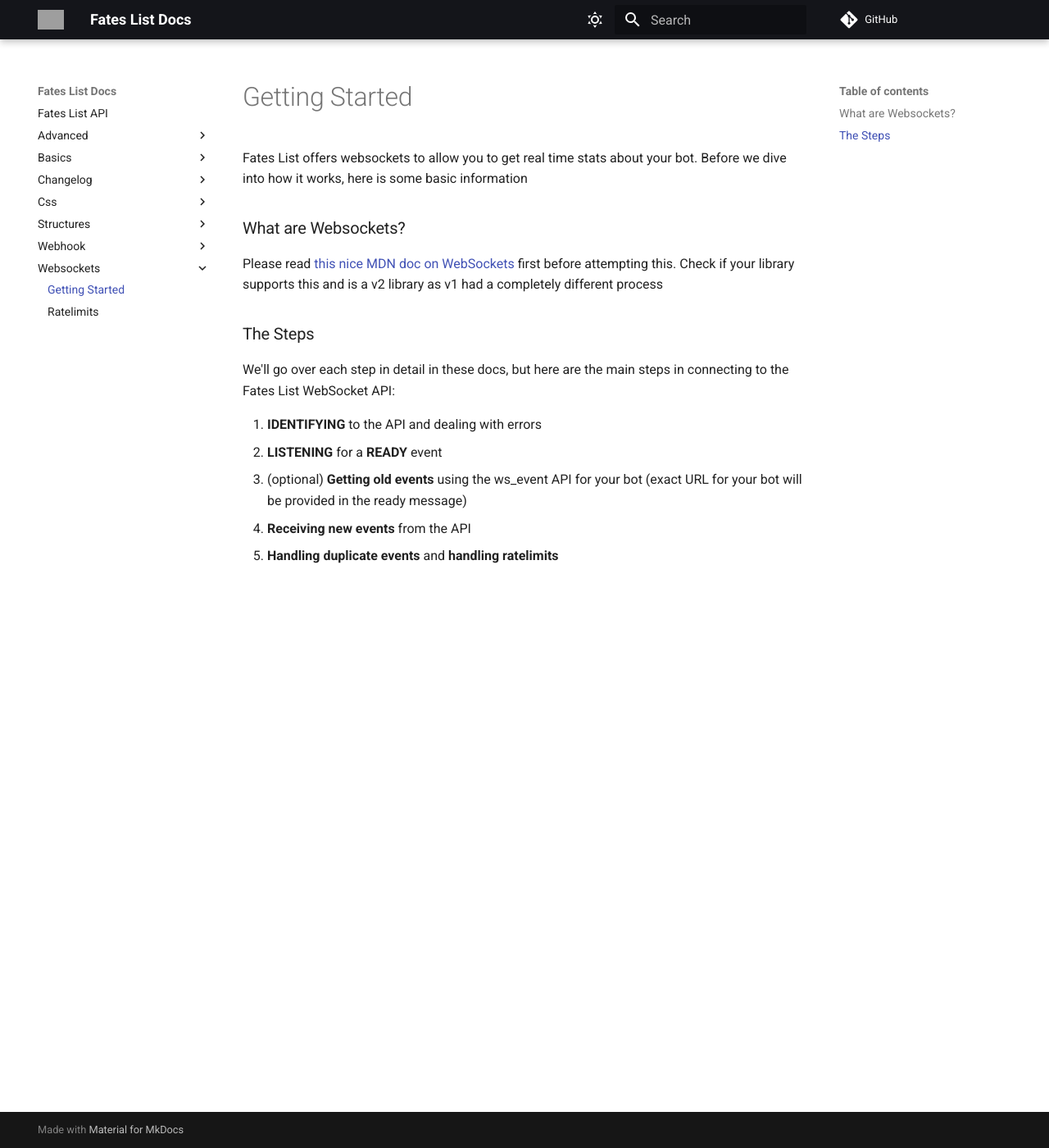
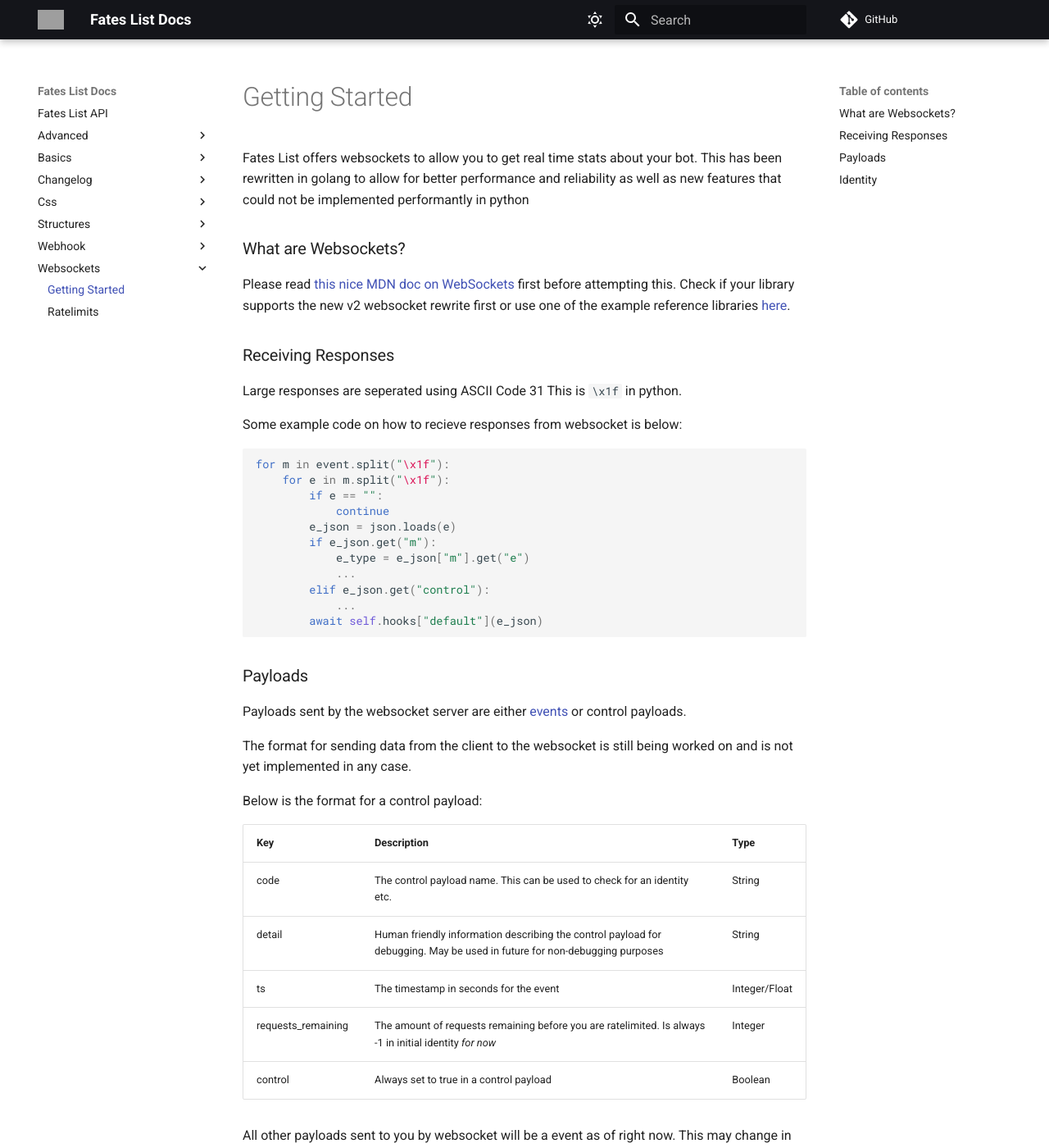
Before and after one commit to Fates-List-Archive/apidocs, an MkDocs documentation site: the page built from docs/websockets/getting-started.md, in a window 1280 px wide and 1400 px high. Shown: the whole window at 82% size. Built offline with MkDocs 1.6.1 and Material for MkDocs 9.7.7, drawn with Linux system fonts in a browser that asks for light colours; comment, search, counter and statistics services are not loaded; some of the changed text lies outside the part shown.

Commit message:
add new ws docs

````diff
--- a/docs/websockets/getting-started.md
+++ b/docs/websockets/getting-started.md
@@ -1,17 +1,59 @@
 # Getting Started
 
-Fates List offers websockets to allow you to get real time stats about your bot. Before we dive into how it works, here is some basic information
+Fates List offers websockets to allow you to get real time stats about your bot. This has been rewritten in golang to allow for better performance and reliability as well as new features that could not be implemented performantly in python
 
 ### What are Websockets?
 
-Please read [this nice MDN doc on WebSockets](https://developer.mozilla.org/en-US/docs/Web/API/WebSockets_API) first before attempting this. Check if your library supports this and is a v2 library as v1 had a completely different process
+Please read [this nice MDN doc on WebSockets](https://developer.mozilla.org/en-US/docs/Web/API/WebSockets_API) first before attempting this. Check if your library supports the new v2 websocket rewrite first or use one of the example reference libraries [here](https://github.com/Fates-List/FatesList/tree/main/data/snowfall/info).
 
-### The Steps
+### Receiving Responses
 
-We'll go over each step in detail in these docs, but here are the main steps in connecting to the Fates List WebSocket API:
+Large responses are seperated using ASCII Code 31 This is ``\x1f`` in python.
 
-1. **IDENTIFYING** to the API and dealing with errors
-2. **LISTENING** for a **READY** event
-3. (optional) **Getting old events** using the ws_event API for your bot (exact URL for your bot will be provided in the ready message)
-4. **Receiving new events** from the API
-5. **Handling duplicate events** and **handling ratelimits**
+Some example code on how to recieve responses from websocket is below:
+
+```py
+
+for m in event.split("\x1f"):
+    for e in m.split("\x1f"):
+        if e == "":
+            continue
+        e_json = json.loads(e)
+        if e_json.get("m"):
+            e_type = e_json["m"].get("e")
+            ...
+        elif e_json.get("control"):
+            ...
+        await self.hooks["default"](e_json)
+```
+
+### Payloads
+
+Payloads sent by the websocket server are either [events](../structures/event.md) or control payloads.
+
+The format for sending data from the client to the websocket is still being worked on and is not yet implemented in any case.
+
+Below is the format for a control payload:
+
+| Key | Description | Type |
+| :--- | :--- | :--- |
+| code | The control payload name. This can be used to check for an identity etc. | String |
+| detail | Human friendly information describing the control payload for debugging. May be used in future for non-debugging purposes | String |
+| ts | The timestamp in seconds for the event | Integer/Float |
+| requests_remaining | The amount of requests remaining before you are ratelimited. Is always -1 in initial identity *for now* | Integer |
+| control | Always set to true in a control payload | Boolean |
+
+All other payloads sent to you by websocket will be a event as of right now. This may change in the future.
+
+### Identity
+
+When you recieve a ``identity`` control payload, you should respond with the following format (or as given in the ``detail`` key)
+
+| Key | Description | Type |
+| :--- | :--- | :--- |
+| id | Bot ID | Snowflake |
+| token | API Token | String |
+| send_all | Whether or not to send all prior events. This may cause disconnects/instability, more memory usage and ratelimits | Boolean |
+| send_none | Whether or not to send events after sending prior events if ``send_all`` is set | Boolean |
+
+After a successful identity, you will now have a established websocket connection
````
Also changed, not shown: docs/websockets/ratelimit.md (+3 -5 lines), site/search/search_index.json, site/sitemap.xml, site/structures/enums.autogen/index.html, site/websockets/getting-started/index.html, site/websockets/ratelimit/index.html, 1 other file.
